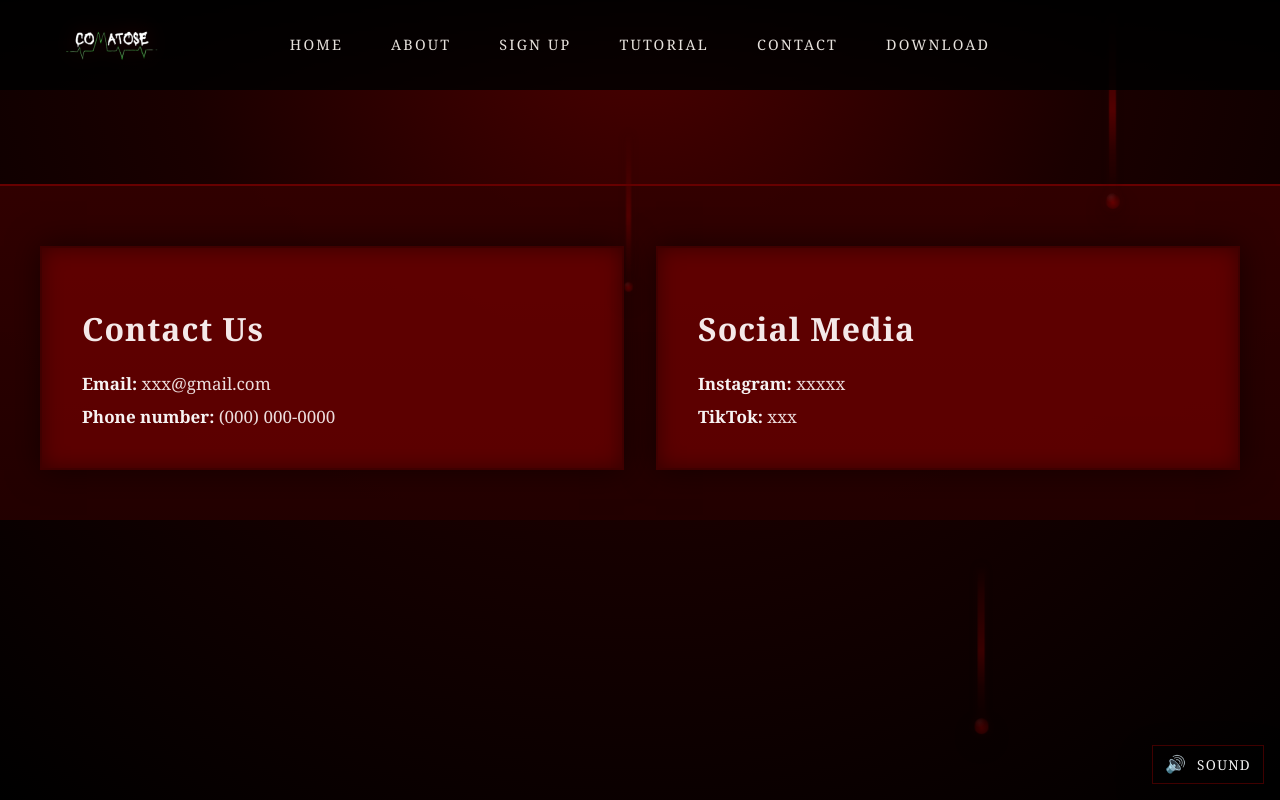
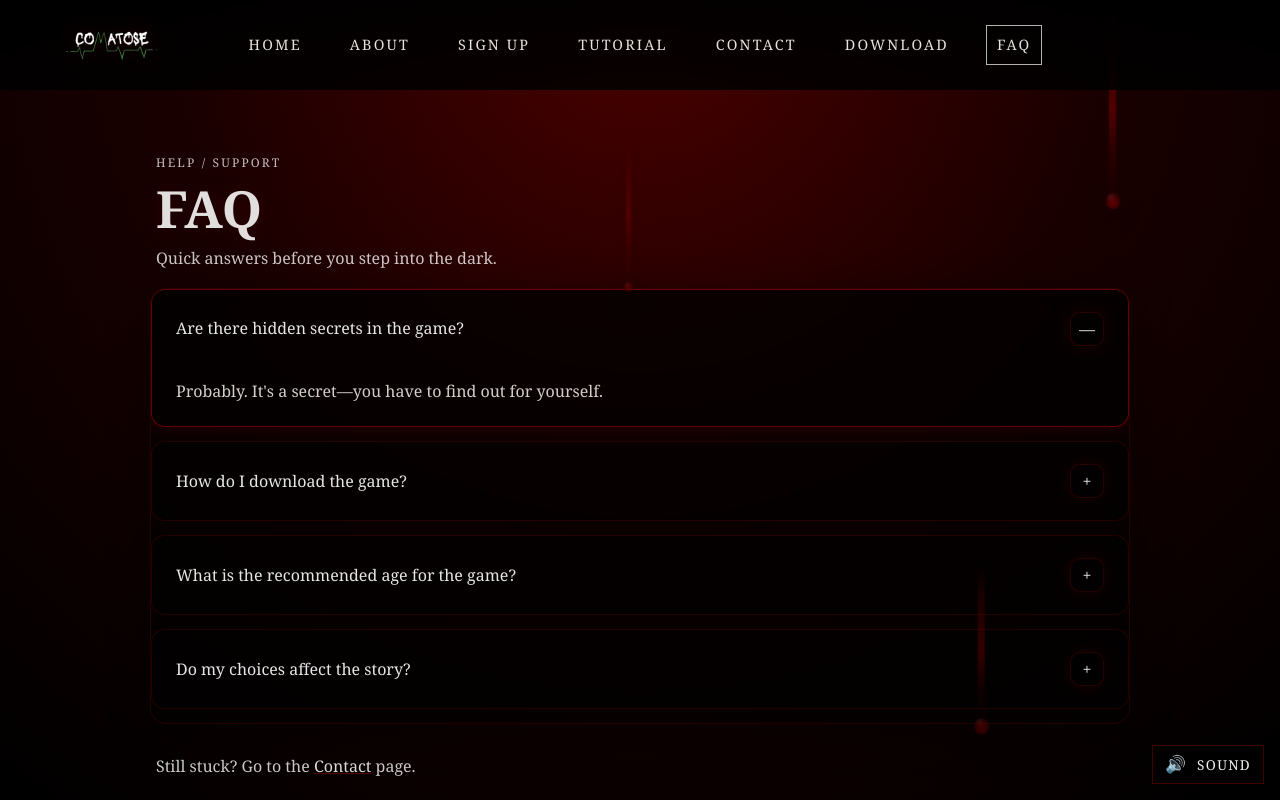
Before and after one commit to RogerLi-COSC/IASC-Horror, a React (Vite) app in the folder my-react-app/: page /faq in a window 1280 px wide. Before the commit this address had no page. Built offline with nearby package versions, Linux system fonts and the light colour scheme.

Commit message:
added FAQ pages and its css

```diff
--- a/my-react-app/src/App.jsx
+++ b/my-react-app/src/App.jsx
@@ -14,6 +14,7 @@ import Tutorial from "./pages/Tutorial";
 import Contact from "./pages/Contact";
 import Secret from "./pages/Secret";
 import Footer from "./components/Footer";
+import Faq from "./pages/Faq";
 
 import "./App.css";
 import Download from "./pages/Download";
@@ -41,6 +42,7 @@ export default function App() {
               <Route path="/tutorial" element={<Tutorial />} />
               <Route path="/contact" element={<Contact />} />
               <Route path="/secret" element={<Secret />} />
+              <Route path="/faq" element={<Faq />} />
               <Route
                 path="/download"
                 element={<Download />}
--- a/my-react-app/src/components/Navbar.jsx
+++ b/my-react-app/src/components/Navbar.jsx
@@ -83,6 +83,11 @@ export default function Navbar() {
                 Download
               </NavLink>
             </li>
+            <li>
+              <NavLink to="/faq" className={linkClass}>
+                FAQ
+              </NavLink>
+            </li>
 
             {/* ✅ Secret file icon appears only if unlocked (this session) */}
             {isSecretUnlocked && (
--- /dev/null
+++ b/my-react-app/src/pages/Faq.css
@@ -0,0 +1,138 @@
+.faq-page {
+  min-height: 100vh;
+  padding: 90px 18px 70px;
+  display: grid;
+  place-items: start center;
+}
+
+.faq-hero {
+  width: min(980px, 100%);
+  margin-bottom: 18px;
+  padding: 0 6px;
+}
+
+.faq-kicker {
+  letter-spacing: 0.18em;
+  font-size: 12px;
+  opacity: 0.85;
+  margin: 0 0 10px;
+}
+
+.faq-title {
+  margin: 0;
+  font-size: clamp(34px, 4vw, 52px);
+  line-height: 1.05;
+  text-shadow: 0 0 18px rgba(120, 0, 0, 0.25);
+}
+
+.faq-subtitle {
+  margin: 10px 0 0;
+  opacity: 0.9;
+  max-width: 60ch;
+}
+
+.faq-card {
+  width: min(980px, 100%);
+  border-radius: 16px;
+  border: 1px solid rgba(180, 0, 0, 0.18);
+  background: rgba(0, 0, 0, 0.55);
+  backdrop-filter: blur(8px);
+  overflow: hidden;
+  box-shadow: 0 10px 40px rgba(0, 0, 0, 0.45);
+}
+
+.faq-item {
+  margin-bottom: 14px;
+  border-radius: 14px;
+  overflow: hidden;
+  border: 1px solid rgba(180, 0, 0, 0.18);
+  background: rgba(0, 0, 0, 0.45);
+  transition: transform 0.2s ease, box-shadow 0.2s ease;
+}
+
+.faq-item:hover {
+  transform: translateY(-2px);
+  box-shadow: 0 6px 20px rgba(120, 0, 0, 0.25);
+}
+
+.faq-q {
+  width: 100%;
+  text-align: left;
+  display: flex;
+  gap: 14px;
+  justify-content: space-between;
+  align-items: center;
+
+  padding: 22px 24px;
+  background: transparent;
+  border: 0;
+  color: rgba(255, 255, 255, 0.9);
+  cursor: pointer;
+}
+
+.faq-q:hover {
+  background: rgba(120, 0, 0, 0.08);
+}
+
+.faq-q-text {
+  font-size: 16px;
+  line-height: 1.3;
+}
+
+.faq-icon {
+  flex: none;
+  width: 34px;
+  height: 34px;
+  display: grid;
+  place-items: center;
+  border-radius: 10px;
+  border: 1px solid rgba(180, 0, 0, 0.22);
+  background: rgba(0, 0, 0, 0.35);
+  box-shadow: 0 0 16px rgba(120, 0, 0, 0.18);
+}
+
+.faq-a-wrap {
+  max-height: 0;
+  opacity: 0;
+  overflow: hidden;
+  transition: max-height 280ms ease, opacity 200ms ease;
+}
+
+.faq-item.is-open .faq-a-wrap {
+  max-height: 220px;
+  padding-top: 10px;
+  opacity: 1;
+}
+
+.faq-a {
+  padding: 0 24px 22px;
+  color: rgba(230, 225, 220, 0.92);
+  line-height: 1.65;
+}
+.faq-footer {
+  width: min(980px, 100%);
+  margin-top: 14px;
+  padding: 0 6px;
+  opacity: 0.9;
+}
+
+.faq-link {
+  color: rgba(255, 255, 255, 0.95);
+  text-decoration: underline;
+  text-decoration-color: rgba(180, 0, 0, 0.5);
+}
+
+.faq-link:hover {
+  text-decoration-color: rgba(255, 255, 255, 0.85);
+}
+
+.faq-item.is-open {
+  border-color: rgba(200, 0, 0, 0.5);
+  box-shadow: 0 0 18px rgba(150, 0, 0, 0.25);
+}
+
+@media (prefers-reduced-motion: reduce) {
+  .faq-a-wrap {
+    transition: none;
+  }
+}
--- /dev/null
+++ b/my-react-app/src/pages/Faq.jsx
@@ -0,0 +1,71 @@
+import { useMemo, useState } from "react";
+import "./FAQ.css";
+
+export default function FAQ() {
+  const faqs = useMemo(
+  () => [
+    {
+      q: "Are there hidden secrets in the game?",
+      a: "Probably. It's a secret—you have to find out for yourself.",
+    },
+    {
+      q: "How do I download the game?",
+      a: "Go to the Download page and press the download button.",
+    },
+    {
+      q: "What is the recommended age for the game?",
+      a: "The game is rated Mature due to its horror elements and unsettling atmosphere.",
+    },
+    {
+      q: "Do my choices affect the story?",
+      a: "No. The ending is the same regardless of how you play the game.",
+    },
+  ],
+  []
+);
+
+  const [openIndex, setOpenIndex] = useState(0);
+
+  const toggle = (i) => setOpenIndex((prev) => (prev === i ? -1 : i));
+
+  return (
+    <main className="faq-page">
+      <header className="faq-hero">
+        <p className="faq-kicker">HELP / SUPPORT</p>
+        <h1 className="faq-title">FAQ</h1>
+        <p className="faq-subtitle">Quick answers before you step into the dark.</p>
+      </header>
+
+      <section className="faq-card" aria-label="Frequently asked questions">
+        {faqs.map((item, i) => {
+          const isOpen = i === openIndex;
+          return (
+            <div className={`faq-item ${isOpen ? "is-open" : ""}`} key={item.q}>
+              <button
+                className="faq-q"
+                onClick={() => toggle(i)}
+                aria-expanded={isOpen}
+                aria-controls={`faq-panel-${i}`}
+              >
+                <span className="faq-q-text">{item.q}</span>
+                <span className="faq-icon" aria-hidden="true">
+                  {isOpen ? "—" : "+"}
+                </span>
+              </button>
+
+              <div id={`faq-panel-${i}`} className="faq-a-wrap" role="region" aria-label={item.q}>
+                <div className="faq-a">{item.a}</div>
+              </div>
+            </div>
+          );
+        })}
+      </section>
+
+      <footer className="faq-footer">
+        <p>
+          Still stuck? Go to the <a className="faq-link" href="/contact">Contact</a> page.
+        </p>
+      </footer>
+    </main>
+  );
+}
```
